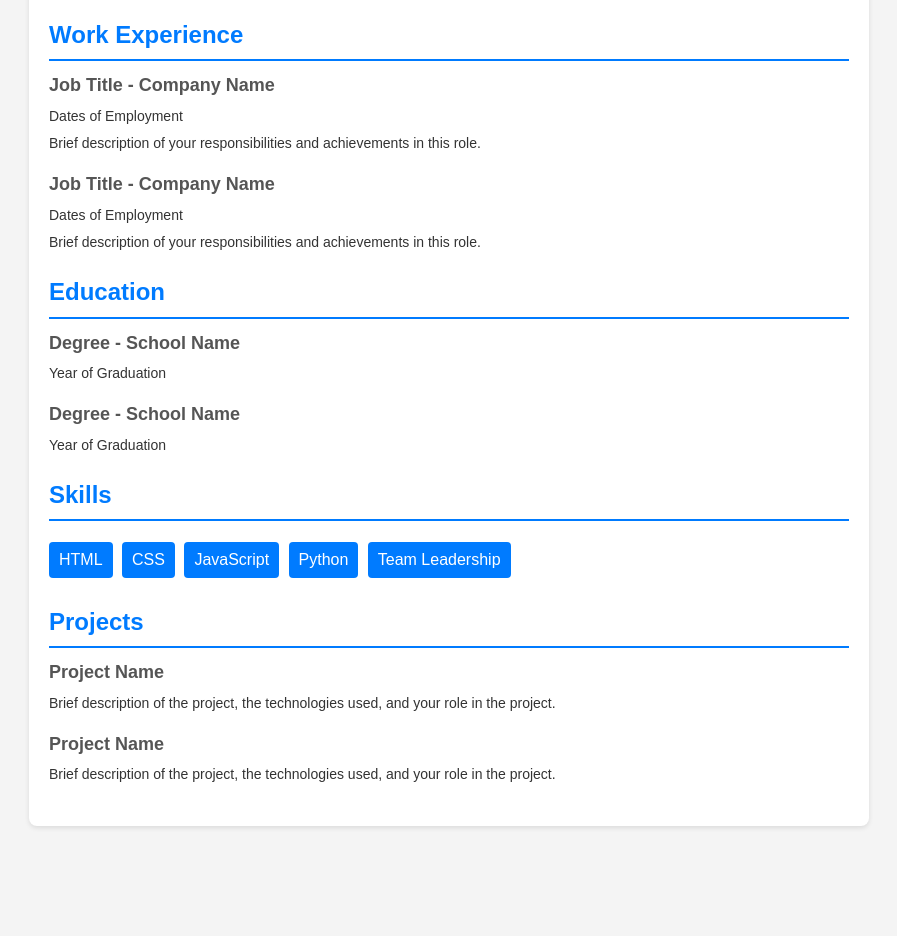
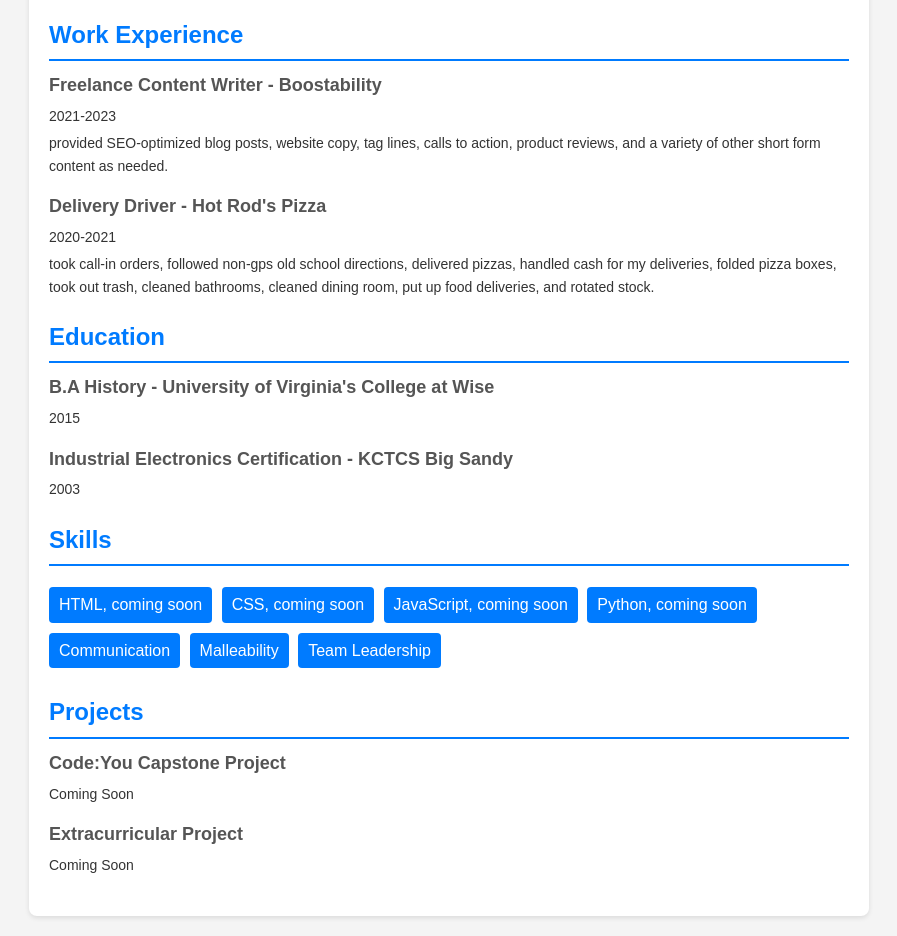
Before and after one commit to JosephNewell/JosephNewell.github.io, a plain HTML site: page index.html in a window 1280 px wide. Shown: the part 360-1296 px from the top of the page, without its empty margins (191-1088 px from the left). Before the commit the page ends 1206 px from the top, so only its background shows below. Drawn offline with Linux system fonts and the light colour scheme.

Commit message:
starter resume made in Intro to Programming

```diff
--- a/index.html
+++ b/index.html
@@ -3,7 +3,7 @@
     <head>
         <meta charset="UTF-8" />
         <meta name="viewport" content="width=device-width, initial-scale=1.0" />
-        <title>Resume Template</title>
+        <title>My Resume</title>
     </head>
 
     <style>
@@ -84,7 +84,7 @@
                     <a href="mailto:jnewell694@gmail.com"
                         >jnewell694@gmail.com</a>
                     | Phone: 606-619-5045 | LinkedIn:
-                    <a href="#">linkedin.com/in/yourname</a>
+                    <a href="#">Coming Soon</a>
                 </p>
             </section>
             <section class="section">
@@ -100,41 +100,44 @@
             <section class="section">
                 <h2>Work Experience</h2>
                 <div class="item">
-                    <h3>Job Title - Company Name</h3>
-                    <p>Dates of Employment</p>
+                    <h3>Freelance Content Writer - Boostability</h3>
+                    <p>2021-2023</p>
                     <p>
-                        Brief description of your responsibilities and
-                        achievements in this role.
+                        provided SEO-optimized blog posts, website copy, tag lines, calls to action, product reviews,
+                        and a variety of other short form content as needed.
                     </p>
                 </div>
                 <div class="item">
-                    <h3>Job Title - Company Name</h3>
-                    <p>Dates of Employment</p>
+                    <h3>Delivery Driver - Hot Rod's Pizza</h3>
+                    <p>2020-2021</p>
                     <p>
-                        Brief description of your responsibilities and
-                        achievements in this role.
+                        took call-in orders, followed non-gps old school directions, delivered pizzas, handled cash for my deliveries,
+                        folded pizza boxes, took out trash, cleaned bathrooms, cleaned dining room,
+                        put up food deliveries, and rotated stock.
                     </p>
                 </div>
             </section>
             <div class="section">
                 <h2>Education</h2>
                 <div class="item">
-                    <h3>Degree - School Name</h3>
-                    <p>Year of Graduation</p>
+                    <h3>B.A History - University of Virginia's College at Wise</h3>
+                    <p>2015</p>
                 </div>
                 <div class="item">
-                    <h3>Degree - School Name</h3>
-                    <p>Year of Graduation</p>
+                    <h3>Industrial Electronics Certification - KCTCS Big Sandy</h3>
+                    <p>2003</p>
                 </div>
             </section>
             <section class="section">
                 <h2>Skills</h2>
                 <div class="skills">
                     <ul>
-                        <li>HTML</li>
-                        <li>CSS</li>
-                        <li>JavaScript</li>
-                        <li>Python</li>
+                        <li>HTML, coming soon</li>
+                        <li>CSS, coming soon</li>
+                        <li>JavaScript, coming soon</li>
+                        <li>Python, coming soon</li>
+                        <li>Communication</li>
+                        <li>Malleability</li>
                         <li>Team Leadership</li>
                     </ul>
                 </div>
@@ -142,17 +145,15 @@
             <section class="section">
                 <h2>Projects</h2>
                 <div class="item">
-                    <h3>Project Name</h3>
+                    <h3>Code:You Capstone Project</h3>
                     <p>
-                        Brief description of the project, the technologies used,
-                        and your role in the project.
+                        Coming Soon
                     </p>
                 </div>
                 <div class="item">
-                    <h3>Project Name</h3>
+                    <h3>Extracurricular Project</h3>
                     <p>
-                        Brief description of the project, the technologies used,
-                        and your role in the project.
+                        Coming Soon
                     </p>
                 </div>
             </section>
```
